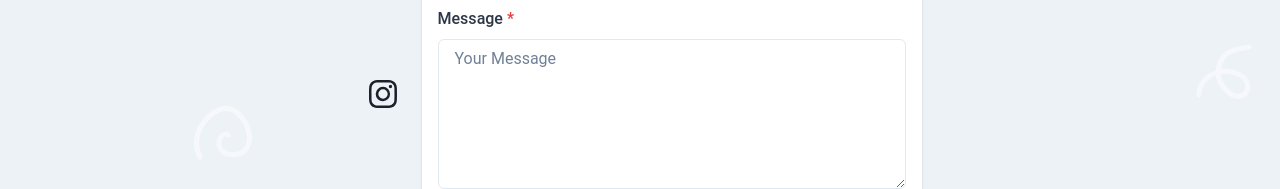
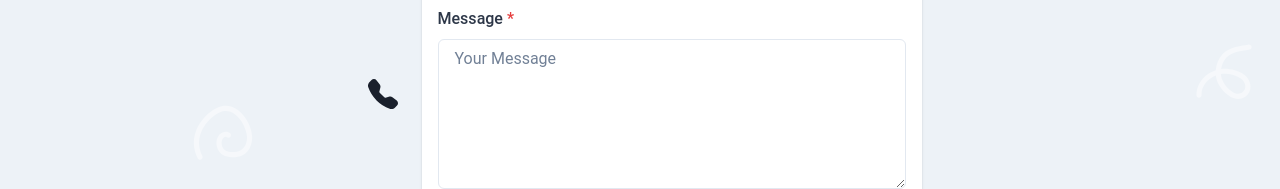
Before and after one commit to akshaypatel80/akshaypatel80.github.io, a React (Create React App) app: page / in a window 1280 px wide. Shown: the part 3871-4060 px from the top of the page. Built offline with nearby package versions, Linux system fonts and the light colour scheme.

Commit message:
contect add

```diff
--- a/src/Components/Contact.jsx
+++ b/src/Components/Contact.jsx
@@ -20,7 +20,12 @@ import {
   VStack,
 } from "@chakra-ui/react";
 import React from "react";
-import { BsGithub, BsLinkedin, BsPerson, BsInstagram } from "react-icons/bs";
+import {
+  BsGithub,
+  BsLinkedin,
+  BsPerson,
+  BsFillTelephoneFill,
+} from "react-icons/bs";
 import { MdEmail, MdOutlineEmail } from "react-icons/md";
 import emailjs from "emailjs-com";
 const confetti = {
@@ -39,6 +44,8 @@
 
 const Contact = () => {
   const { hasCopied, onCopy } = useClipboard("akpatel260199@gmail.com");
+  const { copyNumber, Copy } = useClipboard("+91 9662804780");
+
   const toast = useToast();
 
   const handleEmail = (e) => {
@@ -155,22 +162,25 @@ const Contact = () => {
                     />
                   </Link>
 
-                  <Link
-                    href="https://www.instagram.com/akshay_2601/"
-                    target={"_blank"}
+                  <Tooltip
+                    label={copyNumber ? "+91 9662804780" : "+91 9662804780"}
+                    closeOnClick={false}
+                    hasArrow
                   >
                     <IconButton
-                      aria-label="instagram"
+                      aria-label="email"
                       variant="ghost"
                       size="lg"
-                      icon={<BsInstagram size="28px" />}
+                      fontSize="3xl"
+                      icon={<BsFillTelephoneFill />}
                       _hover={{
                         bg: useColorModeValue("#89323f", "#3182CE"),
                         color: useColorModeValue("white", "black"),
                       }}
+                      onClick={Copy}
                       isRound
                     />
-                  </Link>
+                  </Tooltip>
 
                   <Link
                     href="https://www.linkedin.com/in/akshay-patel-9b96b816a/"
```
